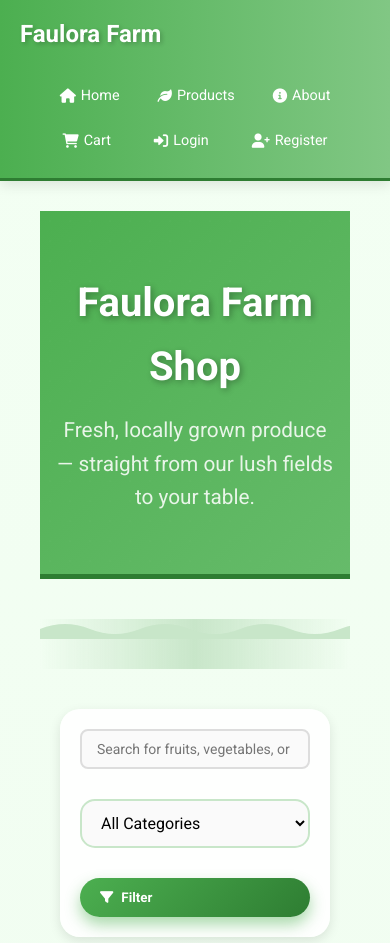
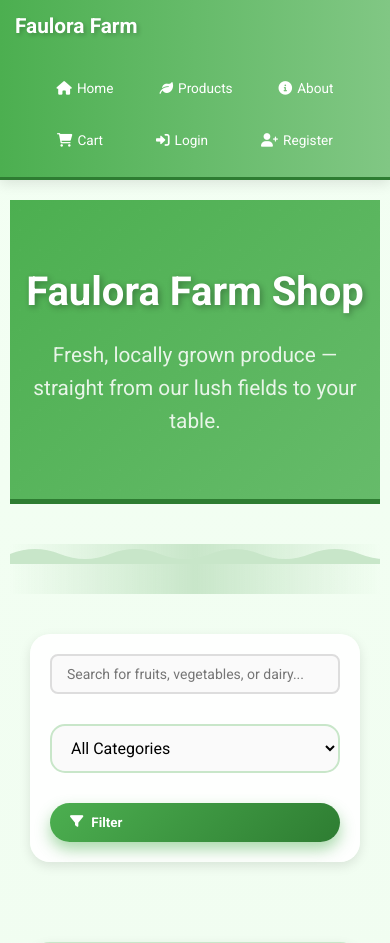
Before and after one commit to Tash465/Faulora-Farm, a Django app: page /products/ in a window 390 px wide. Shown: the top 943 px of the page. Run offline with Django 5.2, Linux system fonts and the light colour scheme; data comes from the database, SQL or seed files in the repository.

Commit message:
Refactor CSS for responsive design and cart dropdown
Updated media queries for responsive design and enhanced cart dropdown preview styles.

```diff
--- a/products/static/css/base.css
+++ b/products/static/css/base.css
@@ -80,7 +80,7 @@ nav button:hover {
 }
 
 /* ===========================
-   Cart dropdown preview (enhanced)
+   Cart dropdown preview (moved from base.html for consistency)
 =========================== */
 .cart-dropdown {
     position: relative;
@@ -101,6 +101,11 @@ nav button:hover {
     z-index: 100;
     box-shadow: 0 8px 20px rgba(0, 0, 0, 0.15);
     animation: slideDown 0.3s ease-out;
+}
+
+@keyframes slideDown {
+    from { opacity: 0; transform: translateY(-10px); }
+    to { opacity: 1; transform: translateY(0); }
 }
 
 .cart-dropdown:hover .cart-preview {
@@ -292,39 +297,122 @@ select:focus {
 }
 
 /* ===========================
-   Responsive adjustments
+   Responsive adjustments (expanded breakpoints)
 =========================== */
-@media (max-width: 768px) {
+/* Tablet (768px to 1023px) */
+@media (max-width: 1023px) and (min-width: 769px) {
+    header h1 {
+        font-size: 1.8rem;
+    }
+    nav a, nav button {
+        margin: 0 8px;
+        padding: 7px 12px;
+        font-size: 0.95rem;
+    }
+    .products-grid {
+        grid-template-columns: repeat(auto-fit, minmax(220px, 1fr));
+        gap: 20px;
+    }
+    .cart-preview {
+        min-width: 250px;
+    }
+    main {
+        padding: 0 15px;
+    }
+    footer {
+        padding: 18px 25px;
+        font-size: 0.9rem;
+    }
+}
+
+/* Mobile (481px to 767px) - Your existing, with refinements */
+@media (max-width: 767px) {
     header {
         flex-direction: column;
         align-items: flex-start;
         padding: 15px 20px;
     }
-
     header h1 {
         font-size: 1.5rem;
     }
-
     nav {
         margin-top: 15px;
         width: 100%;
         text-align: center;
+        flex-wrap: wrap;
+        justify-content: center;
     }
-
-    nav a,
-    nav button {
+    nav a, nav button {
         margin: 5px;
-        padding: 6px 12px;
+        padding: 10px 15px; /* Min 44px height for touch */
         font-size: 0.9rem;
+        min-height: 44px;
     }
-
     .products-grid {
         grid-template-columns: repeat(auto-fit, minmax(200px, 1fr));
         gap: 15px;
     }
-
+    .cart-preview {
+        min-width: 90vw; /* Full width to avoid overflow */
+        left: 0;
+        right: auto;
+        top: 45px;
+    }
+    main {
+        padding: 0 10px;
+        margin: 20px auto;
+    }
     footer {
         padding: 15px 20px;
         font-size: 0.85rem;
     }
+    .product-card img {
+        height: 150px; /* Shorter for mobile */
+    }
+    .product-card .product-info {
+        padding: 12px 15px;
+    }
+    .product-card .product-info h3 {
+        font-size: 1.1rem;
+    }
 }
+
+/* Small Mobile (320px to 480px) */
+@media (max-width: 480px) {
+    header {
+        padding: 10px 15px;
+    }
+    header h1 {
+        font-size: 1.3rem;
+    }
+    nav a, nav button {
+        padding: 12px 18px; /* Ensure touch-friendly */
+        font-size: 0.85rem;
+        margin: 3px;
+    }
+    .products-grid {
+        grid-template-columns: 1fr; /* Single column */
+        gap: 10px;
+    }
+    .cart-preview {
+        min-width: 95vw;
+        padding: 10px;
+        font-size: 0.9rem;
+    }
+    main {
+        padding: 0 5px;
+    }
+    footer {
+        padding: 10px 15px;
+        font-size: 0.8rem;
+    }
+    .product-card img {
+        height: 120px;
+    }
+    .product-card .product-info h3 {
+        font-size: 1rem;
+    }
+    .product-card .product-info .price {
+        font-size: 1rem;
+    }
+}
```
